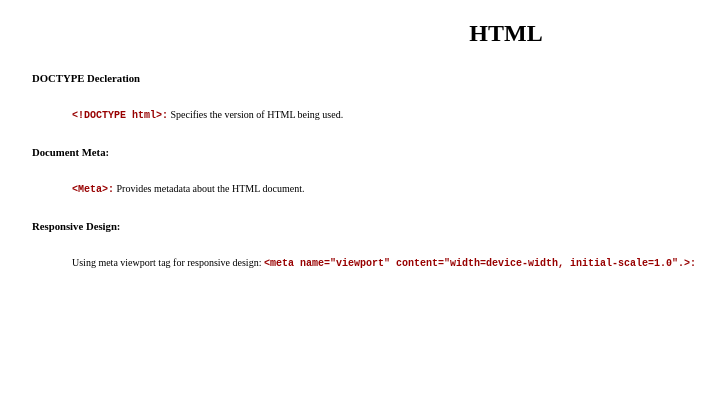
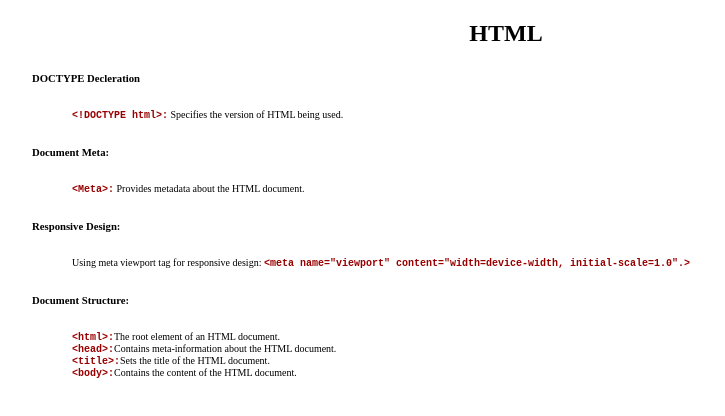
Before and after one commit to rkssingh2010/html-book, a plain HTML site: page index.html in a window 1280 px wide. Shown: the whole page, without its empty margins (134-859 px from the left). Drawn offline with Linux system fonts and the light colour scheme; a web font is replaced by a local one.

Commit message:
Added structure section

```diff
--- a/index.html
+++ b/index.html
@@ -56,8 +56,18 @@
           Using meta viewport tag for responsive design:
           <code
             >&lt;meta name="viewport" content="width=device-width,
-            initial-scale=1.0".&gt;:</code
+            initial-scale=1.0".&gt;</code
           >
+        </p>
+      </section>
+      <section>
+        <h6>Document Structure:</h6>
+        <p>
+          <code>&lt;html&gt;:</code>The root element of an HTML document. <br />
+          <code>&lt;head&gt;:</code>Contains meta-information about the HTML
+          document. <br />
+          <code>&lt;title&gt;:</code>Sets the title of the HTML document. <br />
+          <code>&lt;body&gt;:</code>Contains the content of the HTML document.
         </p>
       </section>
     </main>
```
